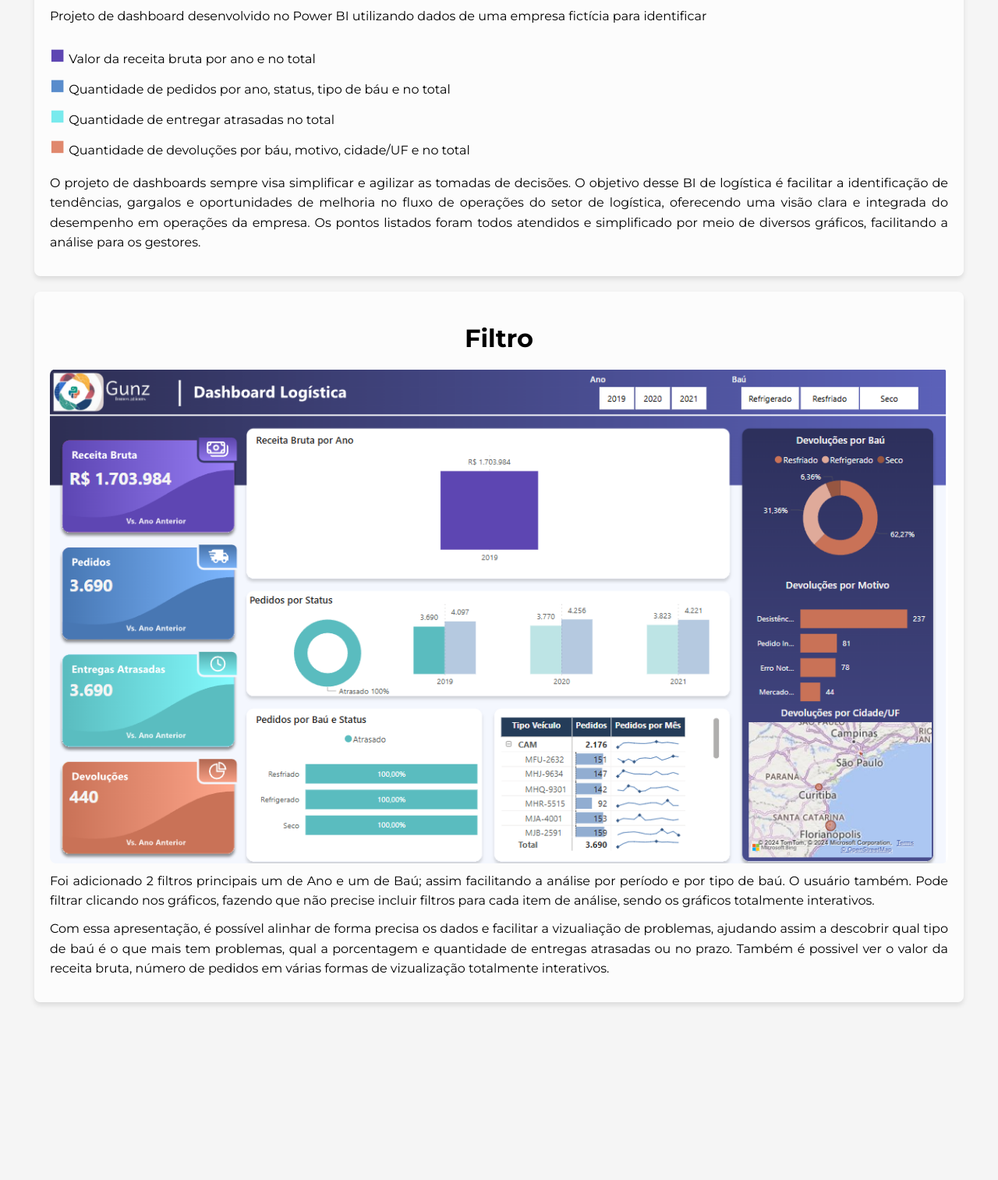
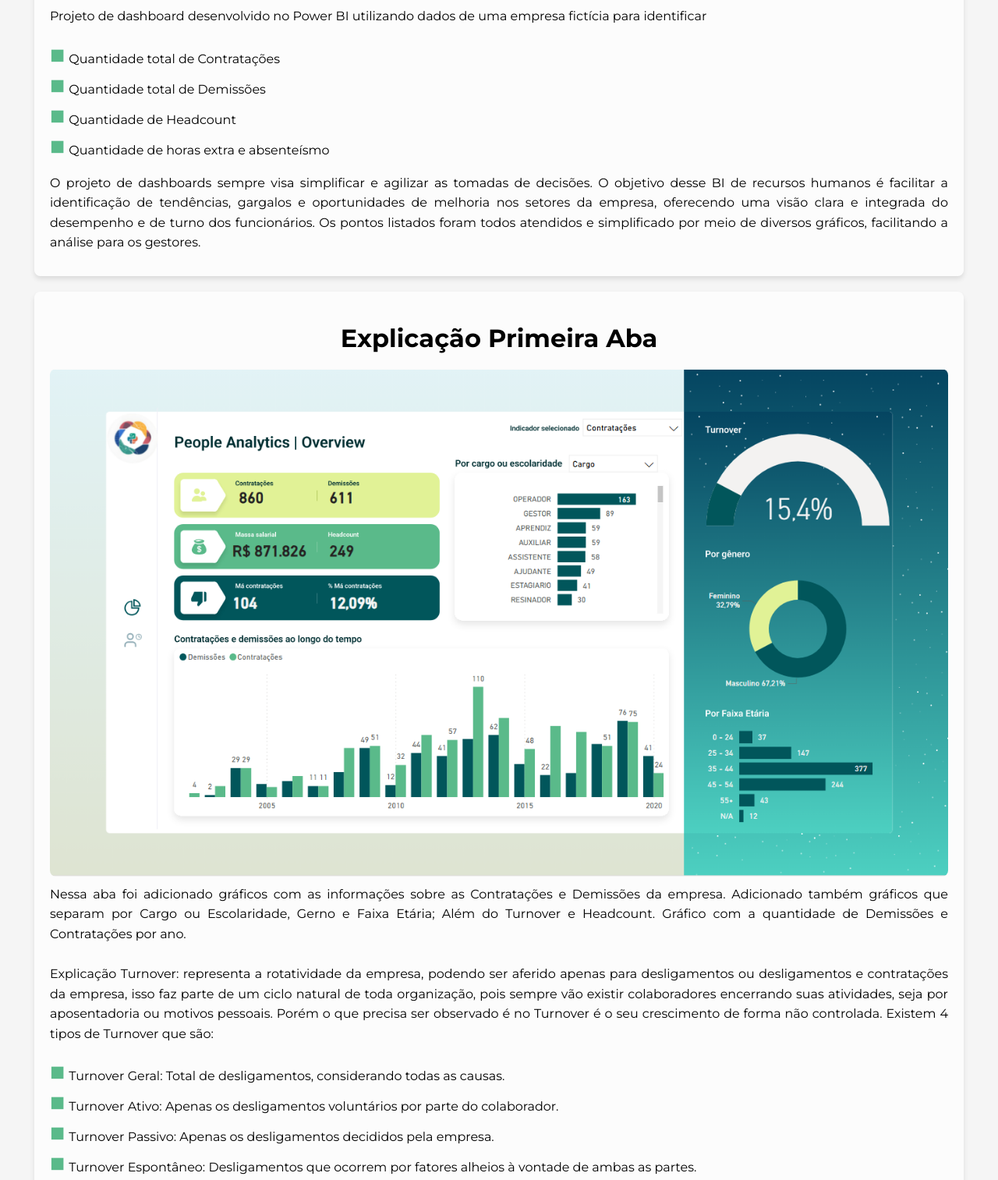
Before and after one commit to CaioGunz/analiseRecursosHumanos, a plain HTML site: page index.html in a window 1280 px wide. Shown: the part 788-2301 px from the top of the page at 78% size. Before the commit the page ends 2083 px from the top, so only its background shows below. Drawn offline with Linux system fonts and the light colour scheme.

Commit message:
Dashboard Recursos Humanos

```diff
--- a/css/style.css
+++ b/css/style.css
@@ -62,7 +62,7 @@ h2 {
 }
 
 /* Parágrafos */
-.Detalhes-Paragrafo, .Detalhes-paragrafo2, .Explicacao-ParagrafoFiltro, .Finalizacao-Paragrafo {
+.Detalhes-Paragrafo, .Detalhes-paragrafo2, .Explicacao-ParagrafoExplicação, .Finalizacao-Paragrafo {
     margin: 10px 0;
     line-height: 1.6;
     text-align: justify;
@@ -81,11 +81,12 @@ h2 {
     font-size: 2em; /* Tamanho do ponto */
     vertical-align: auto;
     margin-right: 5px;
+    color: #5ABA8A;
 }
 
 /* Ajustar cor dos pontos individualmente */
-.Lista-item:nth-child(1)::before {
-    color: #5e46b3; /* Exemplo de cor personalizada */
+/* .Lista-item:nth-child(1)::before {
+    color: #5ABA8A;
 }
 
 .Lista-item:nth-child(2)::before {
@@ -98,7 +99,7 @@ h2 {
 
 .Lista-item:nth-child(4)::before {
     color: #e0886d;
-}
+}  */
 
 /* Regras responsivas */
 @media (max-width: 1200px) {
--- a/index.html
+++ b/index.html
@@ -34,31 +34,61 @@
                 Projeto de dashboard desenvolvido no Power BI utilizando dados de uma empresa fictícia para identificar
                 <!-- Lista de Itens mapeados pelo BI -->
                 <ul class="Lista-paragrafo">
-                    <li class="Lista-item">Valor da receita bruta por ano e no total</li>
-                    <li class="Lista-item">Quantidade de pedidos por ano, status, tipo de báu e no total</li>
-                    <li class="Lista-item">Quantidade de entregar atrasadas no total</li>
-                    <li class="Lista-item">Quantidade de devoluções por báu, motivo, cidade/UF e no total</li>
+                    <li class="Lista-item">Quantidade total de Contratações</li>
+                    <li class="Lista-item">Quantidade total de Demissões</li>
+                    <li class="Lista-item">Quantidade de Headcount</li>
+                    <li class="Lista-item">Quantidade de horas extra e absenteísmo</li>
                 </ul>
             </p>
             <!-- Detalhes sobre o projeto de BI -->
-            <p class="Detalhes-paragrafo2">O projeto de dashboards sempre visa simplificar e agilizar as tomadas de decisões. O objetivo desse BI de logística
-                é facilitar a identificação de tendências, gargalos e oportunidades de melhoria no fluxo de operações do setor de logística, oferecendo uma visão clara e integrada do
-                desempenho em operações da empresa. Os pontos listados foram todos atendidos e simplificado por meio de diversos gráficos, facilitando a análise para os gestores.
+            <p class="Detalhes-paragrafo2">O projeto de dashboards sempre visa simplificar e agilizar as tomadas de decisões. O objetivo desse BI de recursos humanos
+                é facilitar a identificação de tendências, gargalos e oportunidades de melhoria nos setores da empresa, oferecendo uma visão clara e integrada do
+                desempenho e de turno dos funcionários. Os pontos listados foram todos atendidos e simplificado por meio de diversos gráficos, facilitando a análise para os gestores.
             </p>
         </div>
     </section>
-    <!-- Secao para explicar sobre os filtros utilizados no BI -->
+    <!-- Secao para explicar sobre o BI -->
     <section class="Segunda-Parte">
-        <!-- Div com a  explicacao sobre os filtro do BI, foto do filtro funcionando-->
+        <!-- Div com a  explicacao sobre o BI, foto do Explicação funcionando-->
         <div class="Explicacao-Dash">
-            <h2 class="Titulo-Explicacao">Filtro</h2>
-            <!-- Foto do Filtro em execucao -->
-            <img src="./css/Exfiltro.png" alt="Exemplo de Filtro no Dash">
-            <!-- Detalhes sobre o Filtro -->
-            <p class="Explicacao-ParagrafoFiltro">Foi adicionado 2 filtros principais um de Ano e um de Baú; assim facilitando a análise por período e por tipo de baú. O usuário também.
-                Pode filtrar clicando nos gráficos, fazendo que não precise incluir filtros para cada item de análise, sendo os gráficos totalmente interativos.
+            <h2 class="Titulo-Explicacao">Explicação Primeira Aba</h2>
+            <!-- Foto do Explicação em execucao -->
+            <img src="./css/ExOverview.png" alt="Exemplo de Explicação no Dash">
+            <!-- Detalhes sobre o Explicação -->
+            <p class="Explicacao-ParagrafoExplicação">Nessa aba foi adicionado gráficos com as informações sobre as Contratações e Demissões da empresa. Adicionado também gráficos que separam por Cargo ou Escolaridade,
+                Gerno e Faixa Etária; Além do Turnover e Headcount. Gráfico com a quantidade de Demissões e Contratações por ano. <br><br>
+
+                Explicação Turnover: representa a rotatividade da empresa, podendo ser aferido apenas para desligamentos ou desligamentos e contratações da empresa, isso faz parte de um ciclo natural de toda organização, pois
+                sempre vão existir colaboradores encerrando suas atividades, seja por aposentadoria ou motivos pessoais. Porém o que precisa ser observado é  no Turnover é o seu crescimento de forma não controlada. Existem 4 tipos de Turnover que são: <br>
+                <ul class="Lista-paragrafo">
+                    <li class="Lista-item">Turnover Geral: Total de desligamentos, considerando todas as causas.</li>
+                    <li class="Lista-item">Turnover Ativo: Apenas os desligamentos voluntários por parte do colaborador.</li>
+                    <li class="Lista-item">Turnover Passivo: Apenas os desligamentos decididos pela empresa.</li>
+                    <li class="Lista-item">Turnover Espontâneo: Desligamentos que ocorrem por fatores alheios à vontade de ambas as partes.</li>
+                </ul>
             </p>
         </div>
+
+        <!-- Div com a  explicacao sobre o BI, foto do Explicação funcionando-->
+        <div class="Explicacao-Dash">
+            <h2 class="Titulo-Explicacao">Explicação Segunda Aba</h2>
+            <!-- Foto do Explicação em execucao -->
+            <img src="./css/ExFrequencia.png" alt="Exemplo de Explicação no Dash">
+            <!-- Detalhes sobre o Explicação -->
+            <p class="Explicacao-ParagrafoExplicação">Nessa aba foi adicionado gráficos com as informações sobre as Contratações e Demissões da empresa. Adicionado também gráficos que separam por Cargo ou Escolaridade,
+                Gerno e Faixa Etária; Além do Turnover e Headcount. Gráfico com a quantidade de Demissões e Contratações por ano. <br><br>
+
+                Explicação Turnover: representa a rotatividade da empresa, podendo ser aferido apenas para desligamentos ou desligamentos e contratações da empresa, isso faz parte de um ciclo natural de toda organização, pois
+                sempre vão existir colaboradores encerrando suas atividades, seja por aposentadoria ou motivos pessoais. Porém o que precisa ser observado é  no Turnover é o seu crescimento de forma não controlada. Existem 4 tipos de Turnover que são: <br>
+                <ul class="Lista-paragrafo">
+                    <li class="Lista-item">Turnover Geral: Total de desligamentos, considerando todas as causas.</li>
+                    <li class="Lista-item">Turnover Ativo: Apenas os desligamentos voluntários por parte do colaborador.</li>
+                    <li class="Lista-item">Turnover Passivo: Apenas os desligamentos decididos pela empresa.</li>
+                    <li class="Lista-item">Turnover Espontâneo: Desligamentos que ocorrem por fatores alheios à vontade de ambas as partes.</li>
+                </ul>
+            </p>
+        </div>
+
         <!-- Div com a finalização do site -->
         <div class="Finalizacao">
             <p class="Finalizacao-Paragrafo">Com essa apresentação, é possível alinhar de forma precisa os dados e facilitar a vizualiação de problemas, ajudando assim a descobrir qual tipo de baú é o que mais tem problemas,
```
Also changed, not shown: css/ExFrequencia.png (added), css/ExOverview.png (added), css/Exfiltro.png (deleted).
